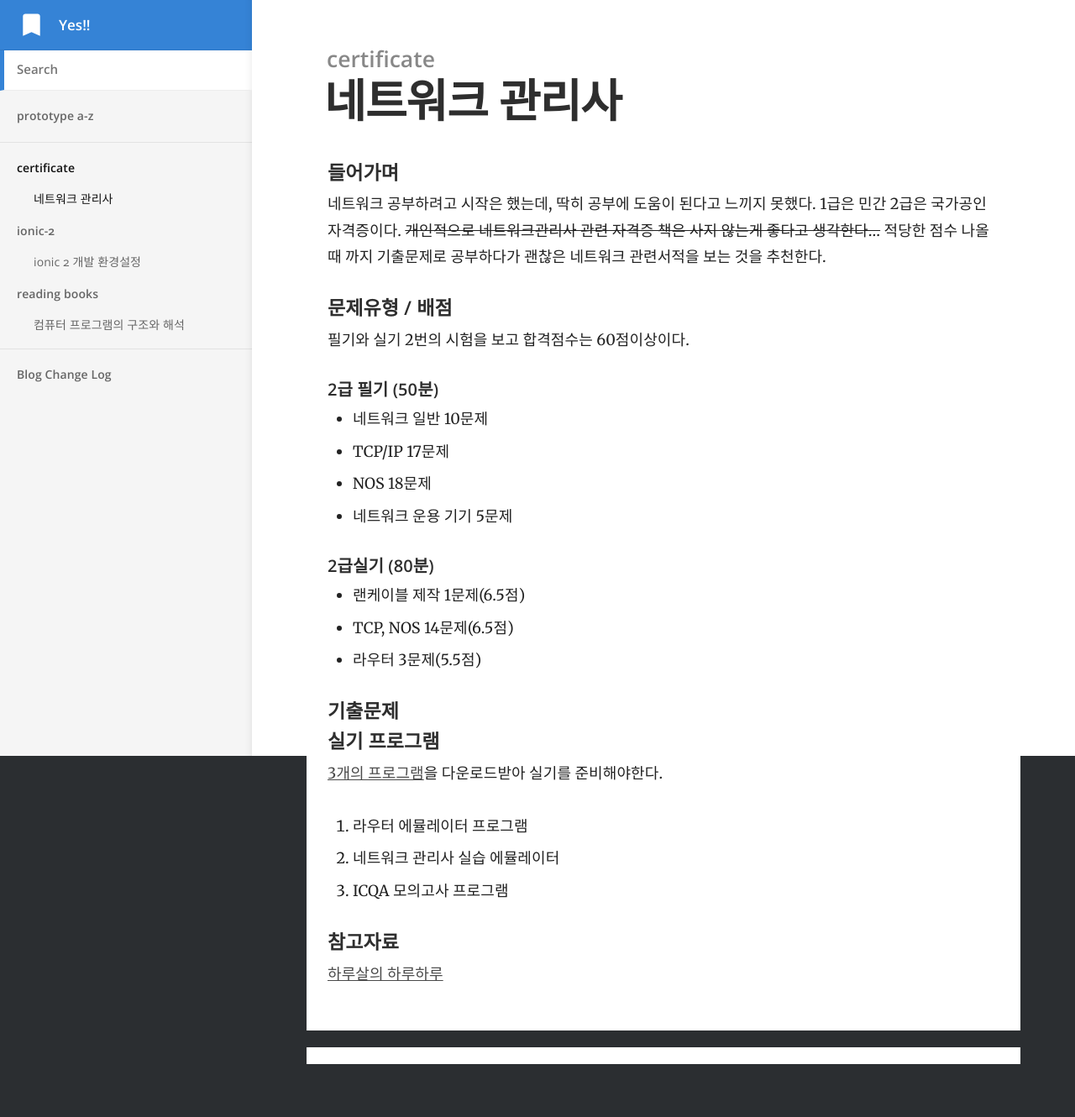
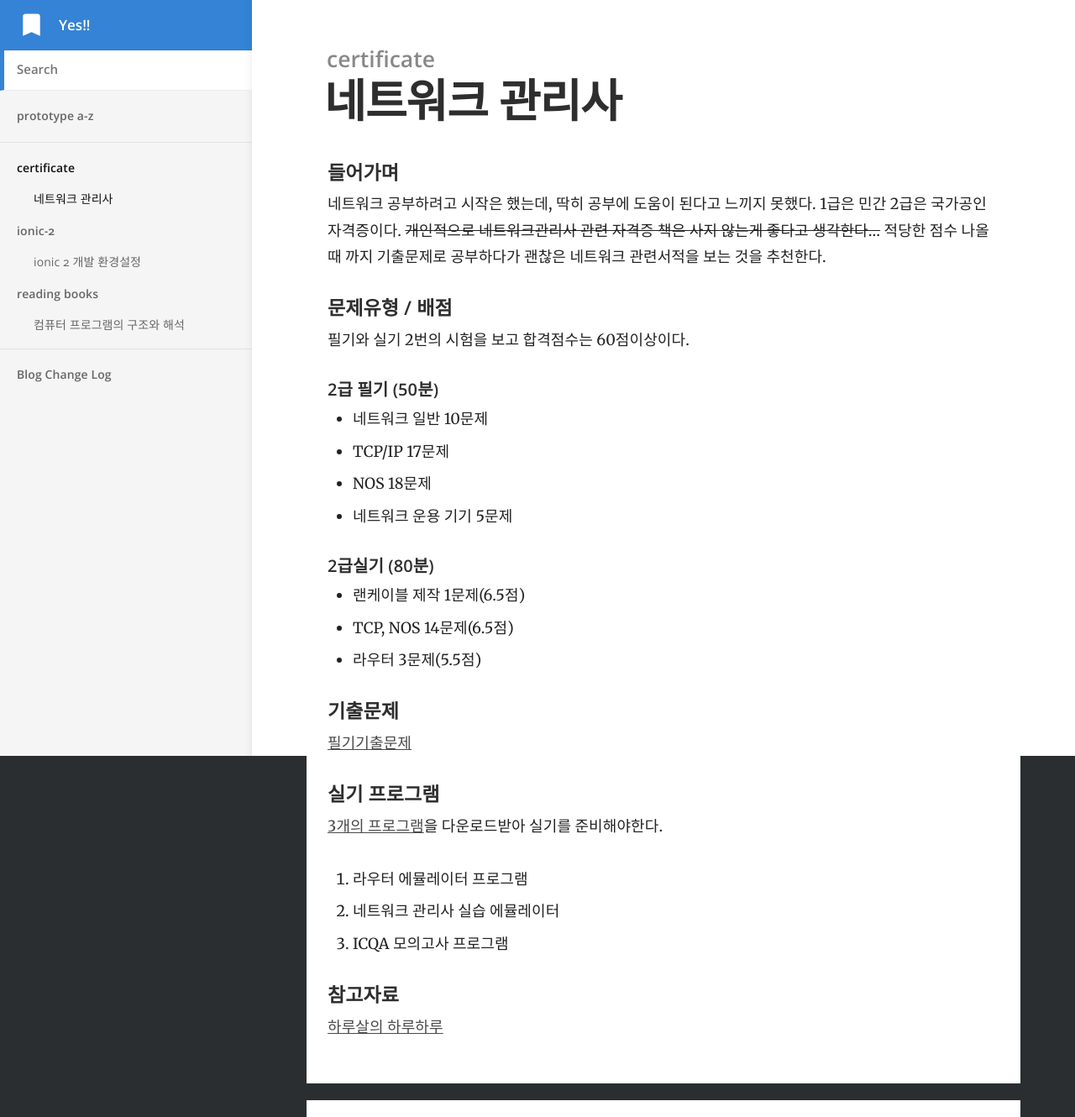
Before and after one commit to j2yes/j2yes.github.io, a Jekyll site: the page built from _docs/certificate/network.md, in a window 1280 px wide. Shown: the whole page at 84% size. Built offline with Jekyll 4.4.1, drawn with Linux system fonts in a browser that asks for light colours; comment, search, counter and statistics services are not loaded; before the commit the page ends 1267 px from its top, so only the background shows below that.

Commit message:
Updated '_docs/certificate/network.md' via CloudCannon

```diff
--- a/_docs/certificate/network.md
+++ b/_docs/certificate/network.md
@@ -25,6 +25,7 @@ order: 1
 - 라우터 3문제(5.5점)
 
 #### 기출문제
+[필기기출문제](http://www.comcbt.com/xe/jf)
 
 #### 실기 프로그램
 [3개의 프로그램](http://www.icqa.or.kr/advice/network06.aspx)을 다운로드받아 실기를 준비해야한다.
```
